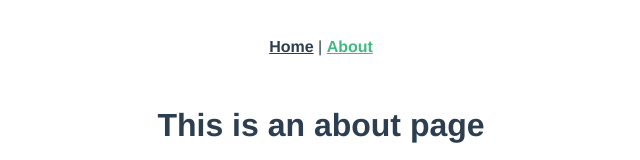
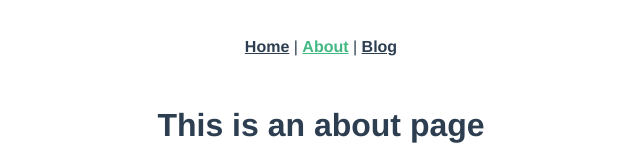
Before and after one commit to cigotete/vue-study, a Vue app: page /about in a window 1280 px wide. Shown: the top 160 px of the page, without its empty margins (319-959 px from the left). Built offline with nearby package versions, Linux system fonts and the light colour scheme.

Commit message:
Created Blog component with respective route (and change in the menu).

```diff
--- a/src/App.vue
+++ b/src/App.vue
@@ -1,7 +1,8 @@
 <template>
   <nav>
     <router-link to="/">Home</router-link> |
-    <router-link to="/about">About</router-link>
+    <router-link to="/about">About</router-link> |
+    <router-link to="/blog">Blog</router-link>
   </nav>
   <router-view/>
 </template>
--- /dev/null
+++ b/src/components/BlogComponent.vue
@@ -0,0 +1,13 @@
+<template>
+  <h1>Welcome to this Blog</h1>
+</template>
+
+<script>
+export default {
+
+}
+</script>
+
+<style scoped>
+
+</style>
--- a/src/router/index.js
+++ b/src/router/index.js
@@ -1,5 +1,6 @@
 import { createRouter, createWebHistory } from 'vue-router'
 import HomeView from '../views/HomeView.vue'
+import BlogComponent from '../components/BlogComponent.vue'
 
 const routes = [
   {
@@ -14,6 +15,11 @@ const routes = [
     // this generates a separate chunk (about.[hash].js) for this route
     // which is lazy-loaded when the route is visited.
     component: () => import(/* webpackChunkName: "about" */ '../views/AboutView.vue')
+  },
+  {
+    path: '/blog',
+    name: 'blog',
+    component: BlogComponent
   }
 ]
 
```
